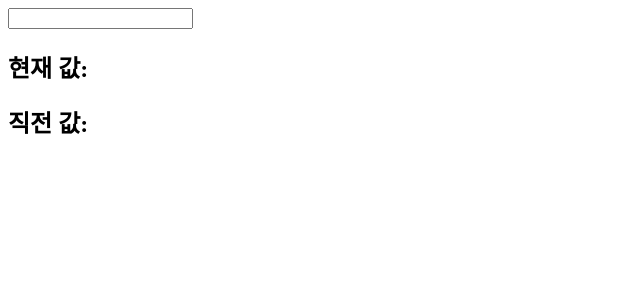
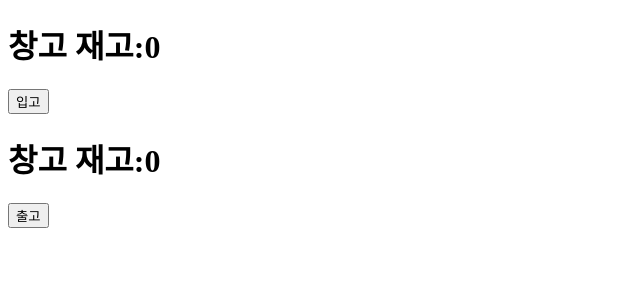
Before and after one commit to sansantokki762/react, a React (Vite) app in the folder homework1/: page / in a window 1280 px wide. Shown: the top 300 px of the page, without its empty margins (0-640 px from the left). Built offline with nearby package versions, Linux system fonts and the light colour scheme.

Commit message:
useReducer어렵다...

```diff
--- a/homework1/src/main.jsx
+++ b/homework1/src/main.jsx
@@ -781,7 +781,43 @@ function App12() {
   )
 }
 
+/////////////////////////////////////////////////////
+
+//숙18//
+
+import { useReducer } from 'react'
+
+function warehouseReducer(state, action) {
+  switch(action.type) {  //action이 선언한 type을 말함.//
+    case "IN":
+      return {...state, stock: state.stock + 1}  //...스프레드 문법: 다른 데이터도 그래로 유지//
+    case "OUT":
+      return {...state, stock: Math.max(0, state.stock -1)}  //최소 0으로 맞춰줌//
+      default:
+        return state;
+  }
+}
+
+
+function Warehouse() {
+  const [state, dispatch] = useReducer(warehouseReducer, {stock: 0})
+
+  return (
+    <div>
+      <h1>창고 재고:{state.stock}</h1>
+      <button onClick={ () =>dispatch( {type: "IN"} ) }>입고</button>
+                                {/*dispatch에 담아서 reducer한테 보냄*/}
+      <h1>창고 재고:{state.stock}</h1>
+      <button onClick={ () =>dispatch( {type: "OUT"} ) }>출고</button>
+    </div>
+  )
+
+}
+
+
+
+
 
 createRoot(document.getElementById('root')).render/* body를 랜더함*/ (
- <App12/>
+ <Warehouse/>
 );
```
